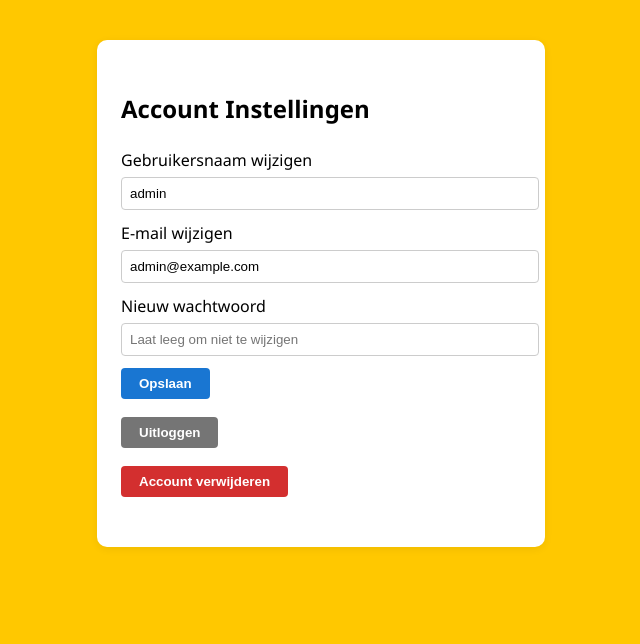
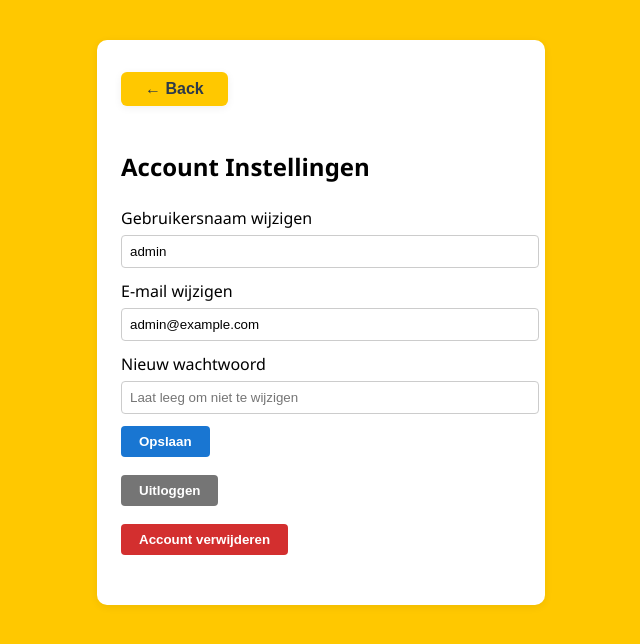
Before and after one commit to CCCCCasper/ThisIsTheEnd, a Flask app: page /settings in a window 1280 px wide. Shown: the top 644 px of the page, without its empty margins (319-959 px from the left). Run offline with Flask 2, Linux system fonts and the light colour scheme; a user stored in the database is signed in; data comes from the database, SQL or seed files in the repository.

Commit message:
settings

```diff
--- a/Styles/settings.css
+++ b/Styles/settings.css
@@ -5,7 +5,25 @@
 .settings-container input[type="email"],
 .settings-container input[type="text"],
 .settings-container input[type="password"] { width: 100%; padding: 8px; margin-bottom: 12px; border: 1px solid #ccc; border-radius: 4px; }
-.settings-container button { padding: 8px 18px; border: none; border-radius: 4px; background: #1976d2; color: #fff; font-weight: 600; cursor: pointer; margin-right: 8px; }
+.save, .danger, .logout { padding: 8px 18px; border: none; border-radius: 4px; background: #1976d2; color: #fff; font-weight: 600; cursor: pointer; margin-right: 8px; }
 .settings-container .danger { background: #d32f2f; }
 .settings-container .logout { background: #757575; }
 body { background-color: rgb(255, 200, 0); font-family:Segoe UI,Arial,Helvetica,sans-serif;}
+
+.back-btn {
+    display: inline-block;
+    margin-bottom: 1.5rem;
+    padding: 0.5rem 1.5rem;
+    background: rgb(255, 200, 0);
+    color: #2d3a4a;
+    border: none;
+    border-radius: 6px;
+    font-size: 1rem;
+    font-weight: 600;
+    cursor: pointer;
+    transition: background 0.2s;
+    box-shadow: 0 2px 8px rgba(0,0,0,0.06);
+}
+.back-btn:hover {
+    background: rgb(255, 220, 0);
+}
--- a/Templates/reservations.html
+++ b/Templates/reservations.html
@@ -11,7 +11,7 @@
         <h2>Alle Reserveringen</h2>
         <form method="get" action="" style="display: flex; align-items: center; gap: 10px;">
             <label for="filter_date">Datum:</label>
-            <input type="date" id="filter_date" name="filter_date" value="{{ filter_date|default('') }}">
+            <input type="date" id="filter_date" name="filter_date" value="{{ filter_date if filter_date else (now.strftime('%Y-%m-%d')) }}">
             <button type="submit">Toon</button>
             <a href="{{ url_for('index') }}" class="action-btn" style="text-decoration: none;">Naar Home</a>
         </form>
--- a/Templates/settings.html
+++ b/Templates/settings.html
@@ -7,6 +7,7 @@
 </head>
 <body>
     <div class="settings-container">
+        <button class="back-btn" onclick="window.history.back(); return false;">&larr; Back</button>
         <h2>Account Instellingen</h2>
         <form method="post" action="{{ url_for('edit_account') }}">
             <label for="username">Gebruikersnaam wijzigen</label>
@@ -15,7 +16,7 @@
             <input type="email" id="email" name="email" value="{{ user.email }}" required>
             <label for="password">Nieuw wachtwoord</label>
             <input type="password" id="password" name="password" placeholder="Laat leeg om niet te wijzigen">
-            <button type="submit">Opslaan</button>
+            <button type="submit" class="save">Opslaan</button>
         </form>
         <form method="post" action="{{ url_for('logout') }}">
             <button type="submit" class="logout">Uitloggen</button>
--- a/server.py
+++ b/server.py
@@ -308,7 +308,9 @@ def admin_dashboard():
 def reservations():
     import sqlite3
     from flask import request
+    from datetime import datetime
     filter_date = request.args.get('filter_date', '')
+    now = datetime.now()
     conn = get_db_connection()
     reservations_data = {}
     for lane in range(1, 9):
@@ -319,7 +321,7 @@ def reservations():
             cur = conn.execute(f'SELECT * FROM {table} ORDER BY start_iso')
         reservations_data[table] = cur.fetchall()
     conn.close()
-    return render_template('reservations.html', reservations=reservations_data, filter_date=filter_date)
+    return render_template('reservations.html', reservations=reservations_data, filter_date=filter_date, now=now)
 
 @app.route('/create')
 def create():
```
